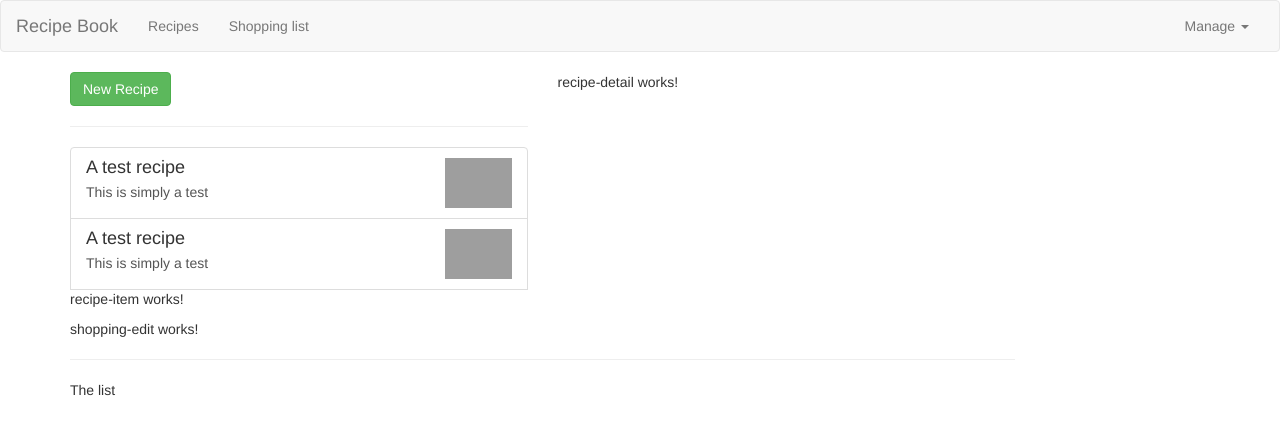
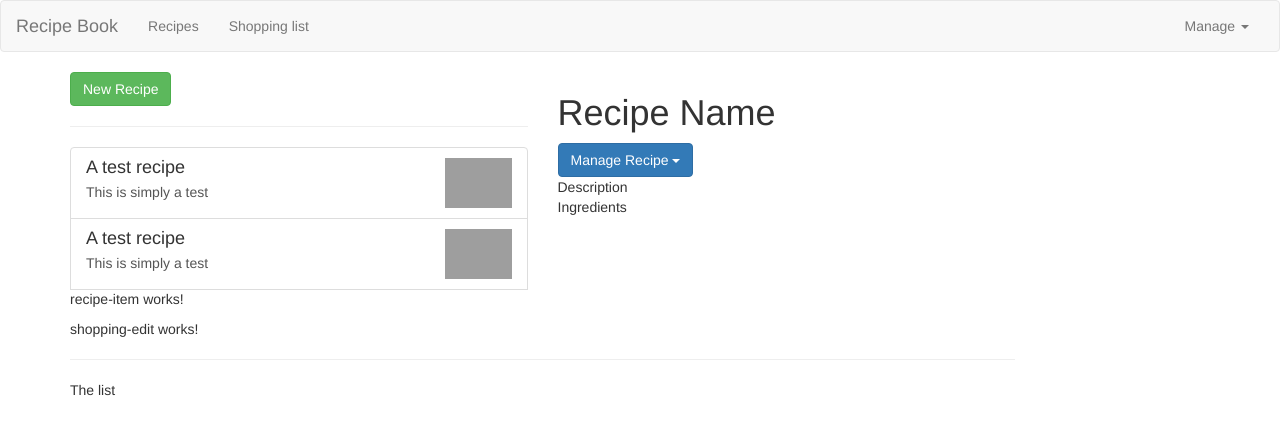
Before and after one commit to mfathei/ng4-complete-app, an Angular app: page / in a window 1280 px wide. Shown: the top 434 px of the page. Built offline with nearby package versions, Linux system fonts and the light colour scheme; grey boxes are pictures that could not be loaded.

Commit message:
049 displaying recipe details

```diff
--- a/src/app/recipes/recipe-detail/recipe-detail.component.html
+++ b/src/app/recipes/recipe-detail/recipe-detail.component.html
@@ -1,3 +1,34 @@
-<p>
-  recipe-detail works!
-</p>
+<div class="row">
+    <div class="col-xs-12">
+        <img class="img-responsive">
+    </div>
+</div>
+<div class="row">
+    <div class="col-xs-12">
+        <h1>Recipe Name</h1>
+    </div>
+</div>
+<div class="row">
+    <div class="col-xs-12">
+        <div class="btn-group">
+            <button type="button" class="btn btn-primary dropdown-toggle" data-toggle="dropdown">
+                Manage Recipe <span class="caret"></span>
+            </button>
+            <ul class="dropdown-menu">
+                <li><a href="#">To Shopping List</a></li>
+                <li><a href="#">Edit Recipe</a></li>
+                <li><a href="#">Delete Recipe</a></li>
+            </ul>
+        </div>
+    </div>
+</div>
+<div class="row">
+    <div class="col-xs-12">
+        Description
+    </div>
+</div>
+<div class="row">
+    <div class="col-xs-12">
+        Ingredients
+    </div>
+</div>
```
Also changed, not shown: src/app/recipes/recipe-list/recipe-list.component.ts (indentation only).
